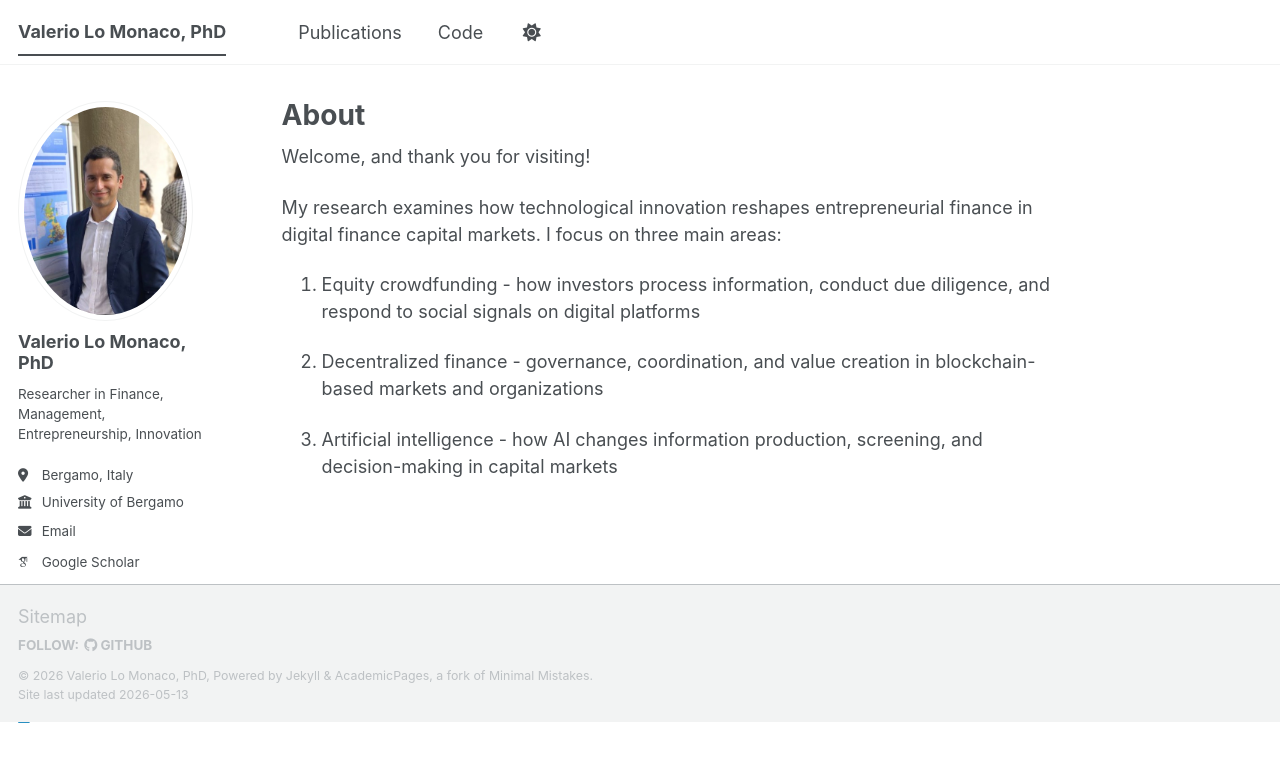
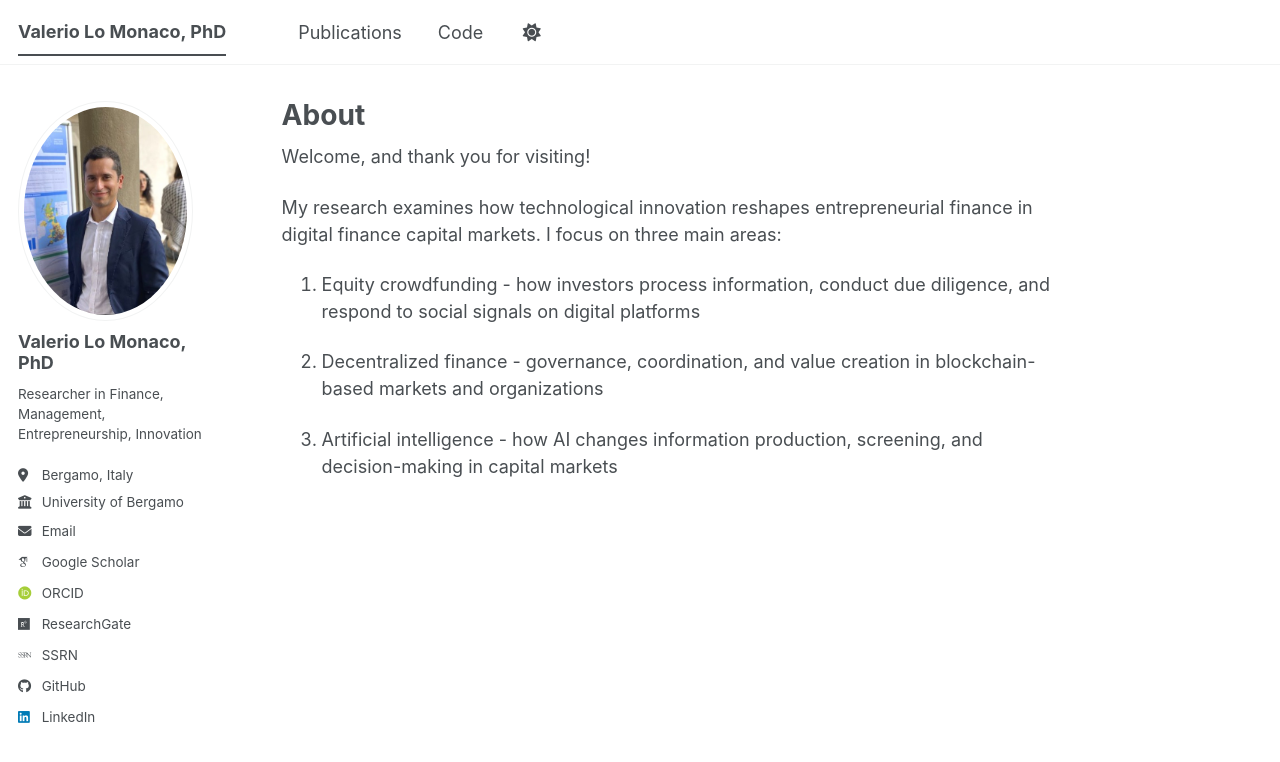
Before and after one commit to valeriolomonaco/valeriolomonaco.github.io, a Jekyll site: the page built from _pages/about.md, in a window 1280 px wide. Shown: the top 762 px of the page. Built offline with Jekyll 4.4.1, drawn with Linux system fonts in a browser that asks for light colours; some web fonts are replaced; a script bundle is joined from its source files by our own code; library files that are not in the unit come from our copies.

Commit message:
update site

```diff
--- a/_includes/footer.html
+++ b/_includes/footer.html
@@ -1,5 +1,6 @@
 {% include base_path %}
 
+{% comment %}
 {% if site.author.github or site.author.bitbucket or site.atom_feed.hide != true %}
 <div class="page__footer-follow">
   <ul class="social-icons">
@@ -18,8 +19,11 @@
   </ul>
 </div>
 {% endif %}
+{% endcomment %}
 
+{% comment %}
 <div class="page__footer-copyright">
   &copy; {{ site.time | date: '%Y' }} {{ site.name | default: site.title }}, {{ site.data.ui-text[site.locale].powered_by | default: "Powered by" }} <a href="https://jekyllrb.com" rel="nofollow">Jekyll</a> &amp; <a href="https://github.com/academicpages/academicpages.github.io">AcademicPages</a>, a fork of <a href="https://mademistakes.com/work/minimal-mistakes-jekyll-theme/" rel="nofollow">Minimal Mistakes</a>.<br />
   Site last updated {{ "now" | date: '%Y-%m-%d' }}
 </div>
+{% endcomment %}
--- a/_includes/footer/custom.html
+++ b/_includes/footer/custom.html
@@ -1,16 +1,12 @@
 <!-- start custom footer snippets -->
-
-<a href="/sitemap/">Sitemap</a>
-
+<!-- <a href="/sitemap/">Sitemap</a> -->
 <!-- Support for MatJax -->
 <script defer src="https://cdnjs.cloudflare.com/polyfill/v3/polyfill.min.js?features=es6"></script>
 <script defer src="https://cdn.jsdelivr.net/npm/mathjax@3/es5/tex-mml-chtml.js" id="MathJax-script"></script>
-
 <!-- Support for Mermaid -->
 <script type="module">
     import mermaid from 'https://cdn.jsdelivr.net/npm/mermaid@11/dist/mermaid.esm.min.mjs';
     mermaid.initialize({startOnLoad:true, theme:'default'});
     await mermaid.run({querySelector:'code.language-mermaid'});
 </script>
-
 <!-- end custom footer snippets -->
--- a/assets/css/main.scss
+++ b/assets/css/main.scss
@@ -41,3 +41,7 @@
     "vendor/font-awesome/solid",
     "vendor/font-awesome/brands"
 ;
+
+.page__footer {
+  display: none !important;
+}
```
Also changed, not shown: 1 other file.
